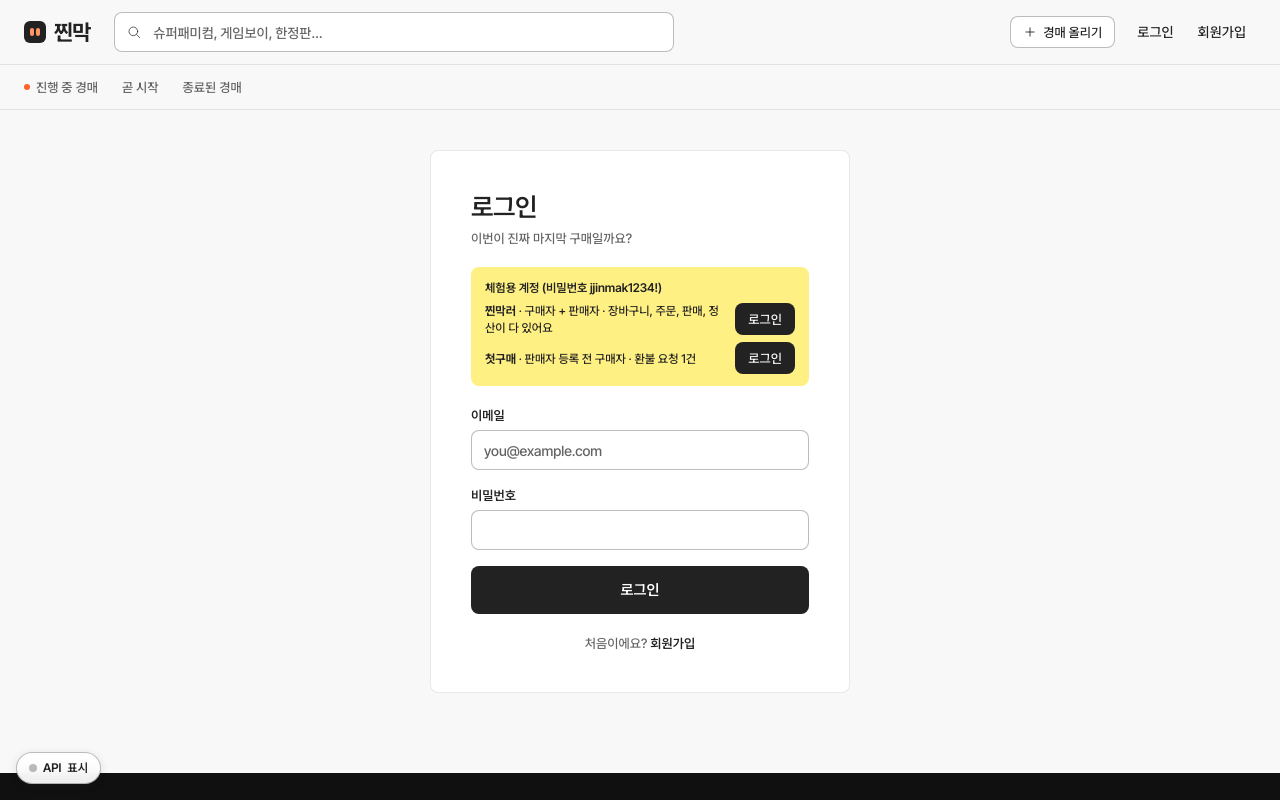
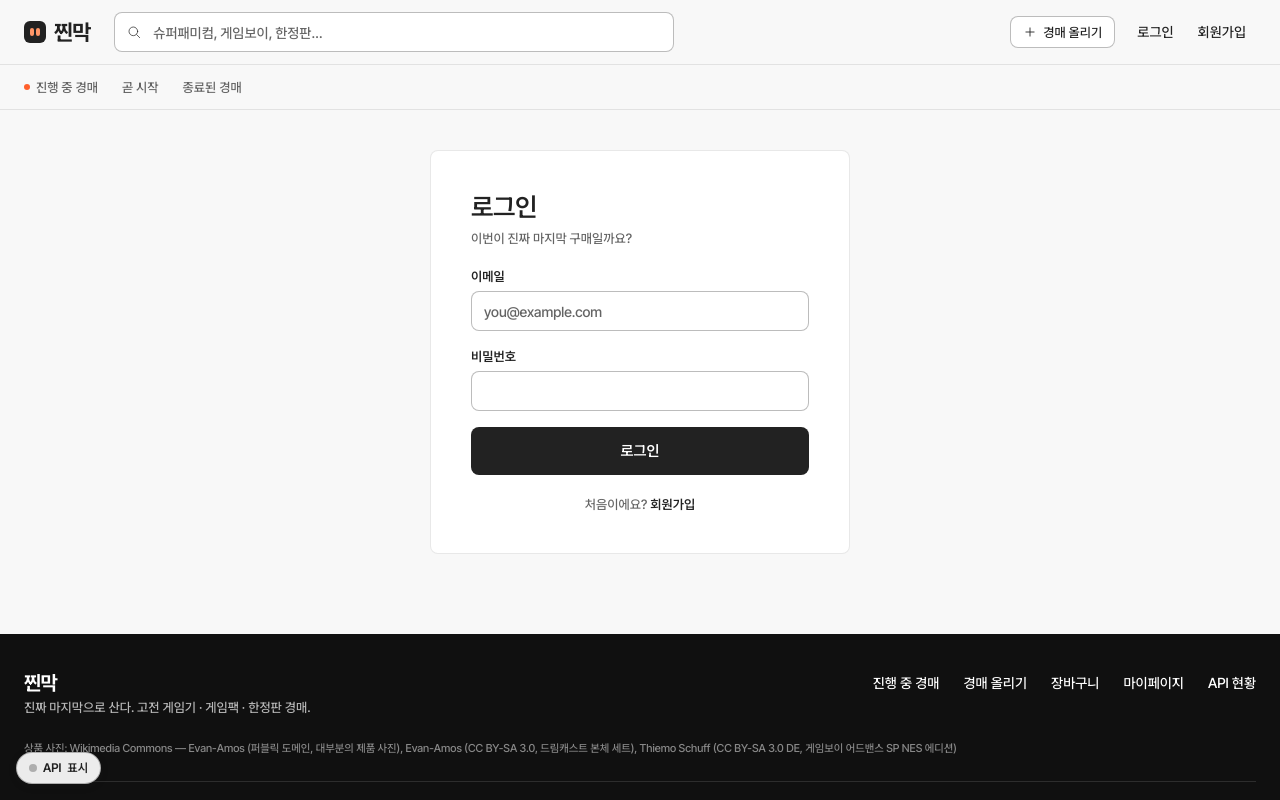
Before and after one commit to prgrms-be-adv-devcourse/beadv8_8_AHJB_FE, a React (Vite) app: page /login in a window 1280 px wide. Shown: the top 800 px of the page. Built offline with nearby package versions, Linux system fonts and the light colour scheme.

Commit message:
feat: 체험용 계정,에러 코드 노출 제거

```diff
--- a/src/components/order/SendProductDialog.tsx
+++ b/src/components/order/SendProductDialog.tsx
@@ -22,7 +22,7 @@ export function SendProductDialog({ order, onClose }: SendProductDialogProps) {
   const [waybillText, setWaybillText] = useState('')
   const [touched, setTouched] = useState(false)
   const waybill = waybillText.replace(/\D/g, '')
-  const error = touched && !WAYBILL_PATTERN.test(waybill) ? '운송장 번호는 숫자 9–14자리예요. (DELIVERY_005)' : null
+  const error = touched && !WAYBILL_PATTERN.test(waybill) ? '운송장 번호는 숫자 9–14자리예요.' : null
 
   return (
     <Dialog
--- a/src/pages/auth/Auth.module.css
+++ b/src/pages/auth/Auth.module.css
@@ -119,28 +119,6 @@
 .ruleOk {
   color: #1f7a5a;
 }
-.demoList {
-  display: flex;
-  flex-direction: column;
-  gap: var(--space-6);
-  padding: var(--space-12) var(--space-14);
-  border-radius: var(--radius-md);
-  background: var(--lemon);
-  font-size: 12px;
-  line-height: 17px;
-}
-.demoTitle {
-  font-weight: 600;
-}
-.demoRow {
-  display: flex;
-  align-items: center;
-  justify-content: space-between;
-  gap: var(--space-8);
-}
-.demoRow span {
-  min-width: 0;
-}
 .legendRow {
   display: flex;
   align-items: baseline;
--- a/src/pages/auth/LoginPage.tsx
+++ b/src/pages/auth/LoginPage.tsx
@@ -8,22 +8,6 @@ import { Field, Input } from '@/components/form/Field'
 import { Icon } from '@/components/Icon'
 import { useToast } from '@/components/Toast'
 import styles from './Auth.module.css'
-
-/** 체험용 계정 (원본 NP) */
-const DEMO_ACCOUNTS = [
-  {
-    email: 'demo@jjinmak.kr',
-    password: 'jjinmak1234!',
-    label: '찐막러',
-    desc: '구매자 + 판매자 · 장바구니, 주문, 판매, 정산이 다 있어요',
-  },
-  {
-    email: 'buyer@jjinmak.kr',
-    password: 'jjinmak1234!',
-    label: '첫구매',
-    desc: '판매자 등록 전 구매자 · 환불 요청 1건',
-  },
-]
 
 /** 로그인 (/login, 원본 VP) */
 export function LoginPage() {
@@ -81,25 +65,6 @@ export function LoginPage() {
           <p className={styles.sub}>이번이 진짜 마지막 구매일까요?</p>
         </div>
 
-        <div className={styles.demoList}>
-          <span className={styles.demoTitle}>체험용 계정 (비밀번호 jjinmak1234!)</span>
-          {DEMO_ACCOUNTS.map((account) => (
-            <div key={account.email} className={styles.demoRow}>
-              <span>
-                <strong>{account.label}</strong> · {account.desc}
-              </span>
-              <Button
-                size="sm"
-                variant="solid"
-                disabled={submitting}
-                onClick={() => void submitLogin(account.email, account.password)}
-              >
-                로그인
-              </Button>
-            </div>
-          ))}
-        </div>
-
         <form className={styles.form} onSubmit={handleSubmit} noValidate>
           <Field label="이메일">
             {(id) => (
--- a/src/pages/home/HeroFallback.tsx
+++ b/src/pages/home/HeroFallback.tsx
@@ -1,35 +1,24 @@
-import { useState } from 'react';
-import { Link } from 'react-router-dom';
-import { Icon } from '@/components/Icon';
-import { Img } from '@/components/Img';
-import styles from './HomePage.module.css';
+import { useState } from 'react'
+import { Link } from 'react-router-dom'
+import { Icon } from '@/components/Icon'
+import { Img } from '@/components/Img'
+import styles from './HomePage.module.css'
 
 /** 히어로 대체 사진 (목업 번들 사진) */
-const HERO_PHOTOS = [
-  'photo:sfc-set',
-  'photo:famicom-set',
-  'photo:n64-set',
-] as const;
+const HERO_PHOTOS = ['photo:sfc-set', 'photo:famicom-set', 'photo:n64-set'] as const
 
 /** 히어로 오른쪽: 진행 중 경매가 없거나 목록을 못 불러왔을 때 보여 주는 고정 화면 */
 export function HeroFallback() {
   // 첫 렌더에서 한 번만 고른다 (리렌더·refetch 마다 사진이 바뀌지 않게)
-  const [photo] = useState(
-    () => HERO_PHOTOS[Math.floor(Math.random() * HERO_PHOTOS.length)],
-  );
+  const [photo] = useState(() => HERO_PHOTOS[Math.floor(Math.random() * HERO_PHOTOS.length)])
 
   return (
     <Link to="/auctions?status=SCHEDULED" className={styles.fallback}>
-      <Img
-        src={photo}
-        alt="고전 게임기 세트"
-        fit="cover"
-        className={styles.fallbackImage}
-      />
+      <Img src={photo} alt="고전 게임기 세트" fit="cover" className={styles.fallbackImage} />
       <div className={styles.fallbackCaption}>
         <span>곧 열릴 경매 둘러보기</span>
         <Icon name="chevronRight" size={16} />
       </div>
     </Link>
-  );
+  )
 }
--- a/src/pages/me/MyReviewsPage.tsx
+++ b/src/pages/me/MyReviewsPage.tsx
@@ -354,7 +354,7 @@ export function MyReviewsPage() {
         onConfirm={() => deleteTarget && remove.mutate(deleteTarget.reviewId)}
         onClose={() => setDeleteTarget(null)}
       >
-        지운 뒤에는 같은 주문에 후기를 다시 쓸 수 없어요(REVIEW003).
+        지운 뒤에는 같은 주문에 후기를 다시 쓸 수 없어요.
       </ConfirmDialog>
     </>
   )
--- a/src/pages/product/BidBoard.tsx
+++ b/src/pages/product/BidBoard.tsx
@@ -94,7 +94,7 @@ export function ScheduledAuctionBoard({ product }: { product: ProductDetail }) {
             <span>
               등록 후 1시간 동안만 수정·삭제할 수 있어요.{' '}
               <strong className="num">{untilStart > 0 ? formatCountdown(untilStart) : '0:00'}</strong> 뒤엔 경매가
-              자동으로 열리고 더는 고칠 수 없어요(PRODUCT008).
+              자동으로 열리고 더는 고칠 수 없어요.
             </span>
           </div>
           <div className={styles.ownerActions}>
@@ -382,13 +382,13 @@ export function AuctionBidBox({ data, product, hasMyBid }: AuctionBidBoxProps) {
         <div className={`${pageStyles.notice} ${pageStyles.noticeInfo}`}>
           <Icon name="info" size={16} />
           <span>
-            내 경매예요. 판매자는 자기 경매에 입찰할 수 없어요(AUCTION004). 질문이 오면 아래 Q&A에서 답글을 달아 주세요.
+            내 경매예요. 판매자는 자기 경매에 입찰할 수 없어요. 질문이 오면 아래 Q&A에서 답글을 달아 주세요.
           </span>
         </div>
       ) : me.isHighestBidder ? (
         <div className={`${pageStyles.notice} ${pageStyles.noticeGood}`}>
           <Icon name="check" size={16} />
-          <span>지금 최고 입찰자예요. 다른 회원이 더 높게 입찰하기 전에는 다시 입찰할 수 없어요(AUCTION005).</span>
+          <span>지금 최고 입찰자예요. 다른 회원이 더 높게 입찰하기 전에는 다시 입찰할 수 없어요.</span>
         </div>
       ) : hasMyBid ? (
         <div className={`${pageStyles.notice} ${pageStyles.noticeWarn}`}>
--- a/src/pages/sell/SellPage.tsx
+++ b/src/pages/sell/SellPage.tsx
@@ -279,7 +279,7 @@ export function SellPage() {
         <div className={styles.lock} role="alert" style={{ marginBottom: 16 }}>
           <Icon name="alert" size={16} />
           <span>
-            경매 시작 예정 시각이 지나서 더는 수정할 수 없어요(PRODUCT008).{' '}
+            경매 시작 예정 시각이 지나서 더는 수정할 수 없어요.{' '}
             <Link to={`/products/${productId}`}>상품 보기</Link>
           </span>
         </div>
--- a/src/pages/sell/validateSellForm.ts
+++ b/src/pages/sell/validateSellForm.ts
@@ -50,21 +50,21 @@ export function validateSellForm(v: SellFormValues): SellErrors {
     category: v.category ? null : '카테고리를 골라 주세요.',
     manufacturer: v.manufacturer
       ? v.manufacturer === 'ETC' && !v.manufacturerEtc.trim()
-        ? '제조사 이름을 직접 입력해 주세요. (PRODUCT006)'
+        ? '제조사 이름을 직접 입력해 주세요.'
         : null
       : '제조사를 골라 주세요.',
     description: v.description.trim().length < 10 ? '구성품·상태·동작 여부를 10자 이상 적어 주세요.' : null,
-    customFee: v.shippingFeeType === 'CUSTOM' && !v.customFeeText ? '배송비를 입력해 주세요. (PRODUCT006)' : null,
+    customFee: v.shippingFeeType === 'CUSTOM' && !v.customFeeText ? '배송비를 입력해 주세요.' : null,
     startingPrice: v.startingPrice < 1000 ? '시작가는 1,000원 이상이에요.' : null,
     instantWinPrice:
       v.instantWinPriceText && v.instantWinPrice <= v.startingPrice
-        ? '즉시낙찰가는 시작가보다 커야 해요. (PRODUCT005)'
+        ? '즉시낙찰가는 시작가보다 커야 해요.'
         : null,
     // NaN(빈 값/잘못된 값) 은 비교가 false 라 통과하지만, 빈 값은 !customEndAtText 로 걸린다
     customEndAt:
       v.duration === 'CUSTOM' && (!v.customEndAtText || v.endAt <= v.startAt + 3600 * 1000)
         ? '종료 시각은 경매 시작(등록 1시간 뒤)보다 1시간 이상 뒤여야 해요.'
         : null,
-    agreed: v.agreed ? null : '판매 정책에 동의해 주세요. (PRODUCT004)',
+    agreed: v.agreed ? null : '판매 정책에 동의해 주세요.',
   }
 }
```
Also changed, not shown: src/pages/home/HomePage.tsx (+43 -83 lines).
